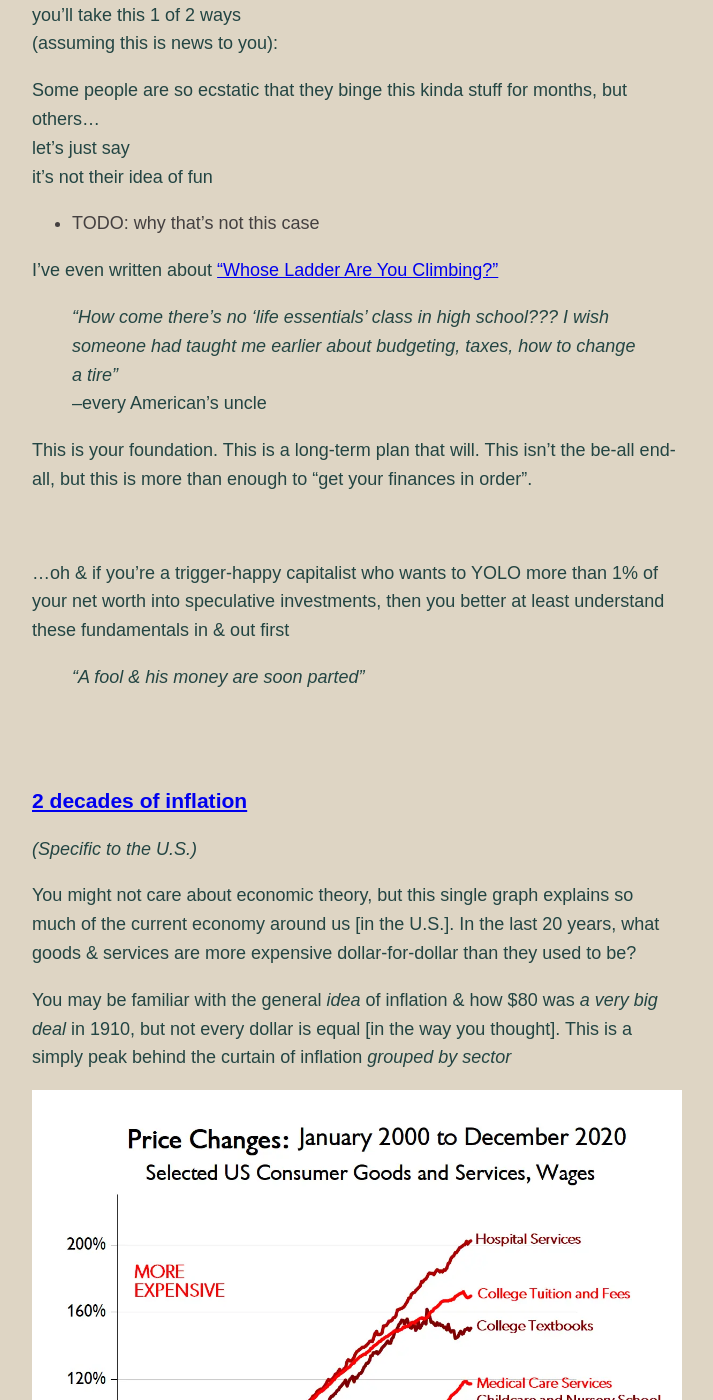
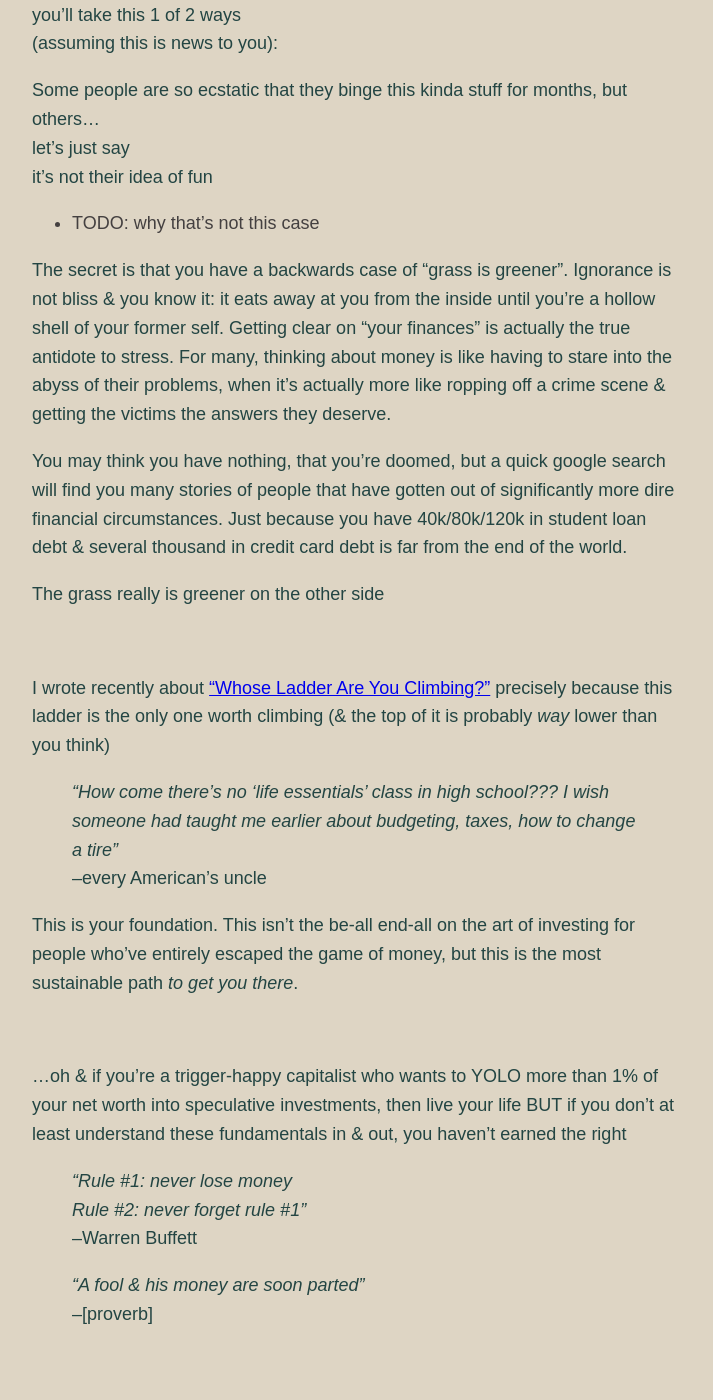
Before and after one commit to theshteves/stevenkneiser.com, a Jekyll site: the page built from links.md, in a window 1280 px wide and 1400 px high, scrolled down 2157 px. Shown: the whole window, without its empty margins (283-996 px from the left). Built offline with Jekyll 4.4.1, drawn with Linux system fonts in a browser that asks for light colours; some of the changed text lies outside the part shown.

Commit message:
Fleshed out /links

```diff
--- a/links.md
+++ b/links.md
@@ -13,11 +13,11 @@ This is my "best of", my running list of "most shared" links
 
 I'll continue to fight the temptation to bloat this list over time. I may post other best-of's individually, but this is the home for my consistent top performers. I have a recency bias where I write about my most recent obsessions, but this is a home for sticky ideas that have withstood the test of more time (& my attention-span).
 
-On final review, this list is more US-centric than I'd prefer, so I encourage people to check out this [map of the world by population](https://ourworldindata.org/world-population-cartogram). The internet isn't just your country, so this map gives you  a better feel for who you'll be interacting with in the future.
+On final review, this list is more US-centric than I'd prefer, so I encourage people to check out this [world map of the world by population](https://ourworldindata.org/world-population-cartogram){:target="\_blank"} & this [animated world map of twitter activity over one month (2013)](https://vimeo.com/347801005){:target="\_blank"}. The internet isn't just your country, so this map gives you  a better feel for who you'll be interacting with in the future.
 
 
 * [Attia on Longevity](#how-aging-will-kill-you-what-you-can-do-about-that)
-* [r/personalfinance wiki flowchart](#rpersonalfinance-wiki-flowchart)
+* [r/personalfinance flowchart](#rpersonalfinance-flowchart)
 * [2 decades of Inflation](#2-decades-of-inflation)
 * how software is eating the world
 * [don't be so cynical](#dont-be-so-cynical)
@@ -74,21 +74,29 @@ others...<br>let's just say<br>it's not their idea of fun
 
 * TODO: why that's not this case
 
-I've even written about ["Whose Ladder Are You Climbing?"](https://creatorswhocode.com/blog/whose-ladder){:target="\_blank"}
+The secret is that you have a backwards case of "grass is greener". Ignorance is not bliss & you know it: it eats away at you from the inside until you're a hollow shell of your former self. Getting clear on "your finances" is actually the true antidote to stress. For many, thinking about money is like having to stare into the abyss of their problems, when it's actually more like ropping off a crime scene & getting the victims the answers they deserve.
+
+You may think you have nothing, that you're doomed, but a quick google search will find you many stories of people that have gotten out of significantly more dire financial circumstances. Just because you have 40k/80k/120k in student loan debt & several thousand in credit card debt is far from the end of the world.
+
+The grass really is greener on the other side
+
+<br>
+
+I wrote recently about ["Whose Ladder Are You Climbing?"](https://creatorswhocode.com/blog/whose-ladder){:target="\_blank"} precisely because this ladder is the only one worth climbing (& the top of it is probably _way_ lower than you think)
 
 > _"How come there's no 'life essentials' class in high school??? I wish
 > someone had taught me earlier about budgeting, taxes, how to change a tire"_
 > <br>--every American's uncle
 
-This is your foundation. This is a long-term plan that will. This isn't the
-be-all end-all, but this is more than enough to "get your finances in order".
+This is your foundation. This isn't the be-all end-all on the art of investing for people who've entirely escaped the game of money, but this is the most sustainable path _to get you there_.
 
 <br>
 
-...oh & if you're a trigger-happy capitalist who wants to YOLO more than 1% of
-your net worth into speculative investments, then you better at least understand these fundamentals in & out first
+...oh & if you're a trigger-happy capitalist who wants to YOLO more than 1% of your net worth into speculative investments, then live your life BUT if you don't at least understand these fundamentals in & out, you haven't earned the right
 
-> _"A fool & his money are soon parted"_
+> _"Rule #1: never lose money<br>Rule #2: never forget rule #1"_<br>--Warren Buffett
+
+> _"A fool & his money are soon parted"_<br>--[proverb]
 
 <br><br>
 
@@ -224,14 +232,18 @@ _I promptly chucked my ultrasonic dehumidifier out the window after reading this
 
 ### Quotes
 
-> _"Life can be much broader once you discover one simple fact:<br><br>everything around you that you call life was made up by people that were no smarter than you. And you can change it, you can influence it...<br><br>Once you learn that, you'll never be the same again."_ <br>--Steve Jobs
+> _"Life can be much broader once you discover one simple fact:<br><br>everything around you that you call life was made up by people that were no smarter than you. And you can change it, you can influence it...<br><br>Once you learn that, you'll never be the same again."_ <br>--[Steve Jobs](https://www.youtube.com/watch?v=kYfNvmF0Bqw){:target="\_blank"}
+
+---
+
+> _"...in the day-to-day trenches of adult life, there is actually no such thing as atheism. There is no such thing as not worshipping. Everybody worships. The only choice we get is what to worship. And the compelling reason for maybe choosing some sort of god or spiritual-type thing to worship–be it JC or Allah, be it YHWH or the Wiccan Mother Goddess, or the Four Noble Truths, or some inviolable set of ethical principles–is that pretty much anything else you worship will eat you alive."_ <br>--David Foster Wallace, [This is Water](https://fs.blog/2012/04/david-foster-wallace-this-is-water/){:target="\_blank"}
 
 ---
 
 > _"...I am better off than he is---<br>for he knows nothing, and thinks that he
 > knows: I neither know nor think that I know.<br><br>In this latter particular,
-> then, I seem to have slightly the advantage of him..."_<br>--Socrates (not
-> in English though)<br>... --Plato (as documented in his "Apology")<br>... ... --Michael Scott
+> then, I seem to have slightly the advantage of him..."_ <br>--Socrates (not
+> in English though) <br>... --Plato (as documented in his "Apology") <br>... ... --Michael Scott
 
 <br><br>
 
```
Also changed, not shown: other parts of links.md (+1 -1 lines).
